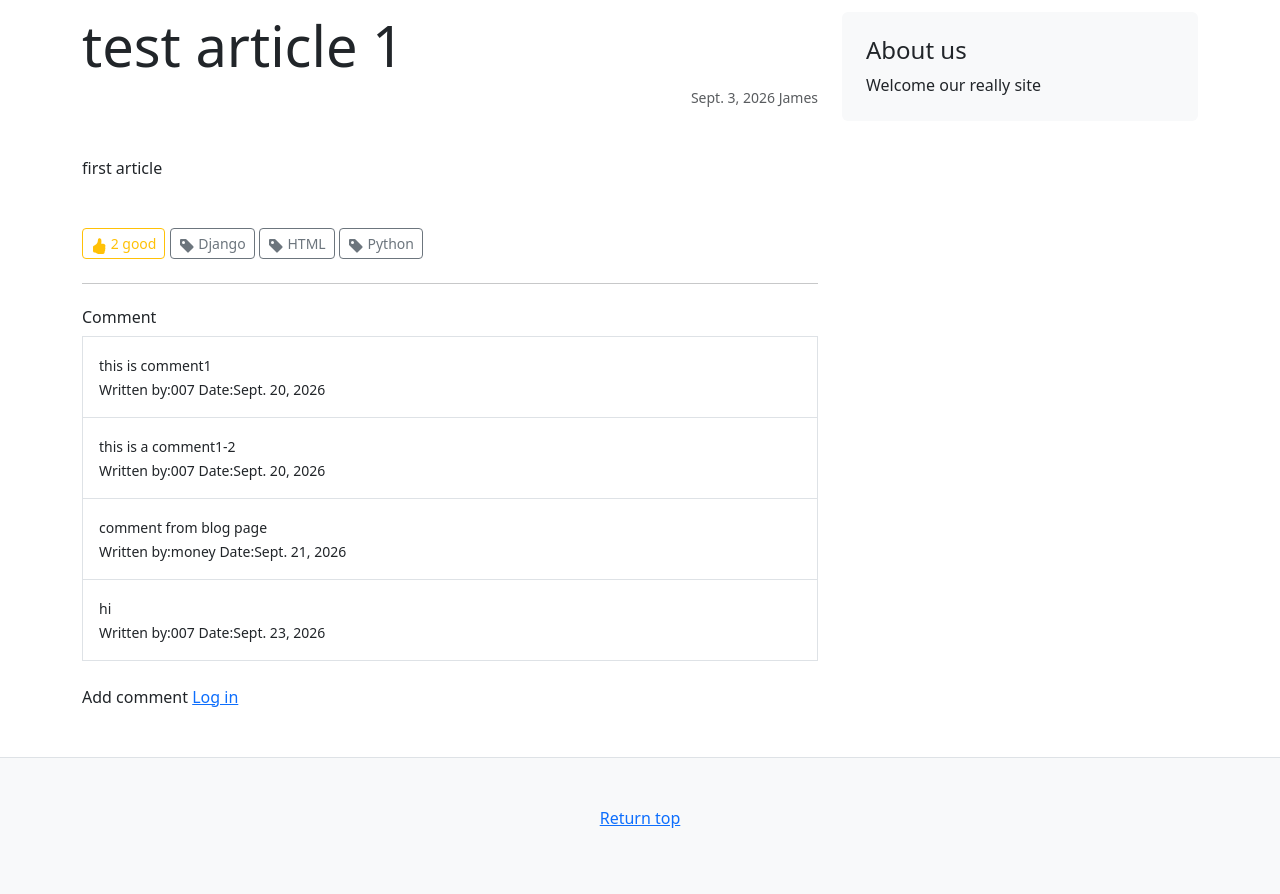
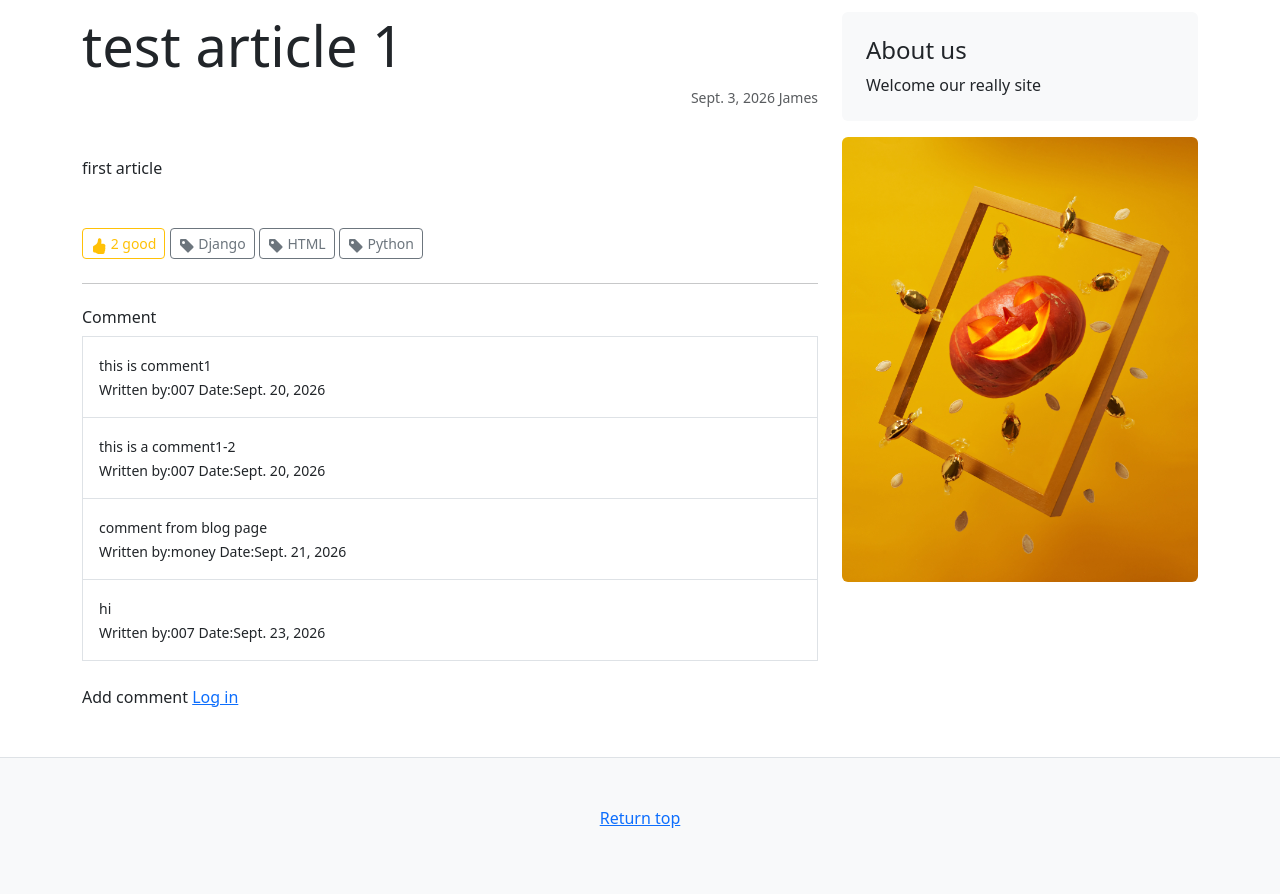
Before and after one commit to liberbell/dj13, a Django app: page /blog/1/ in a window 1280 px wide. Shown: the part 151-1045 px from the top of the page. Run offline with Django 5.2, Linux system fonts and the light colour scheme; data comes from the database, SQL or seed files in the repository.

Commit message:
sidebar2

```diff
--- a/project1/templates/mysite/snippets/sidebar.html
+++ b/project1/templates/mysite/snippets/sidebar.html
@@ -1,3 +1,5 @@
+{% load static %}
+
 <aside class="col-md-4">
     <div class="p-4 mb-3 bg-light rounded">
         <h4 class="font-italic">About us</h4>
@@ -5,6 +7,6 @@
     </div>
 
     <figure class="figure">
-        <img class="figure-img img-fluid rounded" src="" alt="">
+        <img class="figure-img img-fluid rounded" src="{% static 'mysite/9683486.jpg' %}" alt="">
     </figure>
 </aside>
```
Also changed, not shown: project1/static/mysite/9683486.jpg (added).
